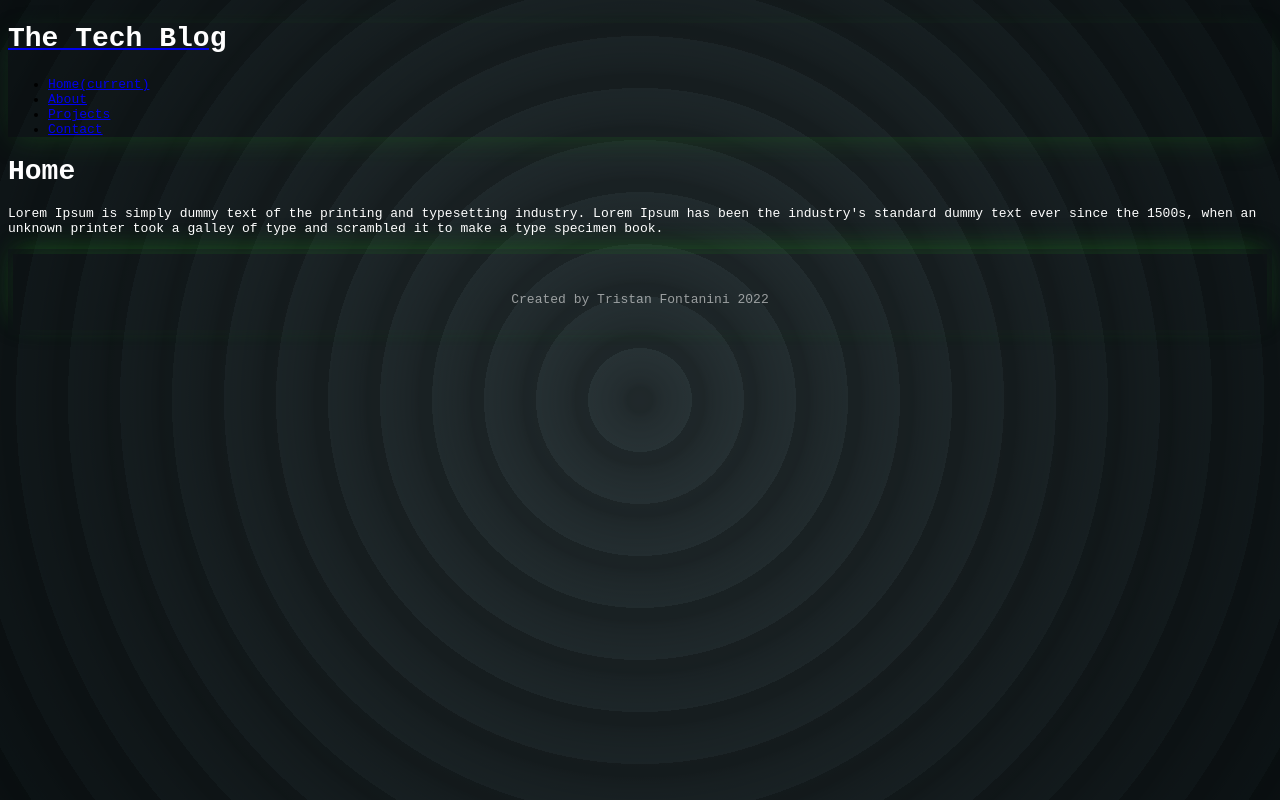
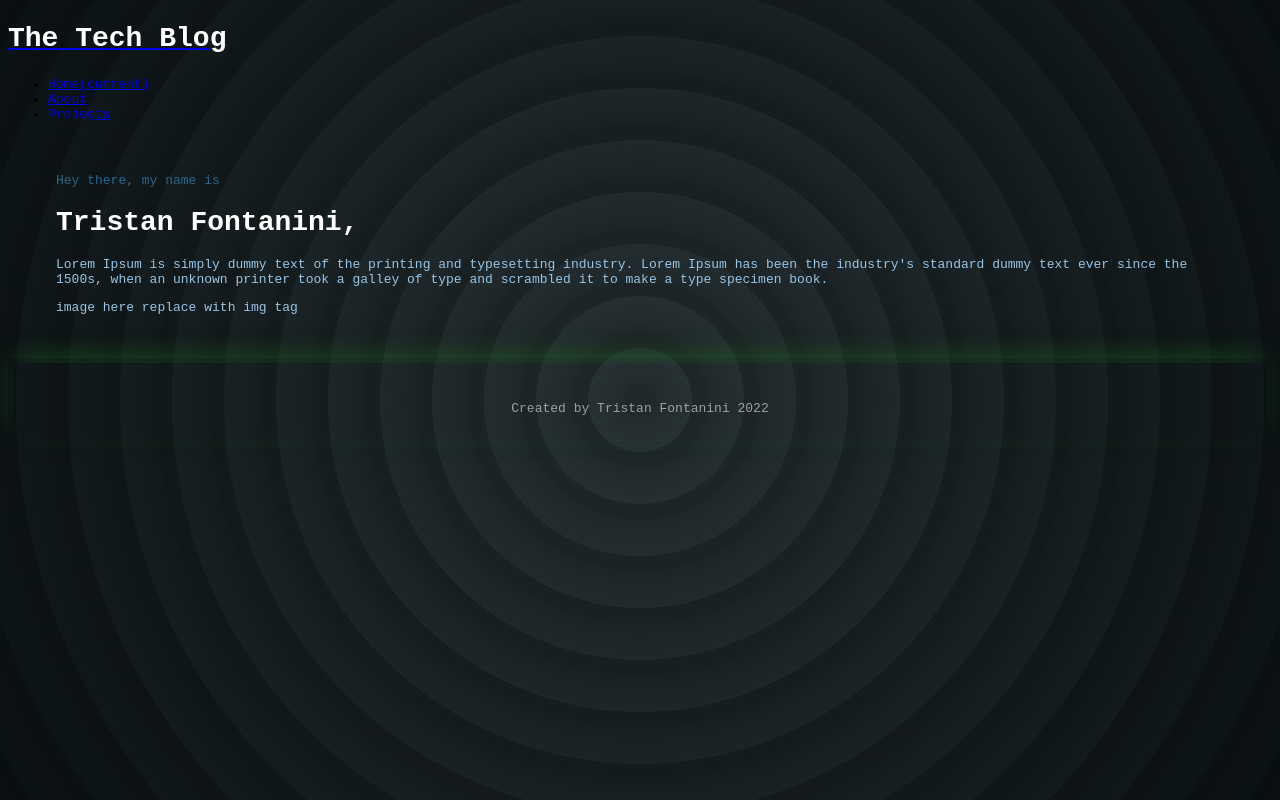
Before and after one commit to Twistedmouse/Tristan-Fontanini-Portfolio-in-React, a React (Create React App) app in the folder client/: page / in a window 1280 px wide. Built offline with nearby package versions, Linux system fonts and the light colour scheme; the HTML template or start-up script is replaced by a standard one.

Commit message:
played with some css

```diff
--- a/client/src/components/Home.jsx
+++ b/client/src/components/Home.jsx
@@ -3,16 +3,31 @@ import React from "react";
 function Home() {
   return (
     <div className="home">
-      <div class="container">
-        <div class="row align-items-center my-5">
-          <div class="col-lg-5">
-            <h1 class="font-weight-light">Home</h1>
-            <p>
-              Lorem Ipsum is simply dummy text of the printing and typesetting
-              industry. Lorem Ipsum has been the industry's standard dummy text
-              ever since the 1500s, when an unknown printer took a galley of
-              type and scrambled it to make a type specimen book.
-            </p>
+      <div class="Container">
+        <div className="grid-container">
+          <div class="row align-items-center my-5">
+            <div class="col-lg-5">
+              <div className="pTagColor">
+                <p className="pTagColor">Hey there, my name is</p>
+              </div>
+              <div className="h1ColorChange">
+                <h1 className="h1ColorChange" class="font-weight-light">
+                  Tristan Fontanini,
+                </h1>
+              </div>
+              <div className="pTag">
+                <p>
+                  Lorem Ipsum is simply dummy text of the printing and
+                  typesetting industry. Lorem Ipsum has been the industry's
+                  standard dummy text ever since the 1500s, when an unknown
+                  printer took a galley of type and scrambled it to make a type
+                  specimen book.
+                </p>
+              </div>
+              <div className="imgTag">
+                <p className="imgTag"> image here replace with img tag</p>
+              </div>
+            </div>
           </div>
         </div>
       </div>
--- a/client/src/style.css
+++ b/client/src/style.css
@@ -6,13 +6,35 @@ html {
   height: 100%;
 }
 
+.grid-container {
+  display: grid;
+  grid-template-areas:
+    '1 1 1 1 1 1'
+    '2 2 2 2 2 2'
+    '3 3 4 4 4 4';
+  gap: 10px;
+  padding: 10px;
+  padding-left: 48px;
+}
+.pTagColor { grid-area: 1; }
+.h1ColorChange { grid-area: 2; }
+.pTag { grid-area: 3; }
+.imgTag { grid-area: 4; }
+
+
 nav.navbar {
   box-shadow: -1px 8px 28px -8px rgba(30, 110, 31, 0.4);
+  /* clip-path: polygon(0 0, 0 25%, 25% 85%, 100% 100%, 100% 0); */
+  clip-path: polygon(0 0, 100% 0, 100% 20%, 100% 78%, 53% 79%, 14% 89%, 0% 80%, 0% 20%);
+  /* try to reveal the text the clip is hiding */
 }
 
 h1 {
   font-size: 28px;
   color: white;
+}
+.h1ColorChange {
+  color: rgb(16, 187, 213)
 }
 
 body {
@@ -23,7 +45,10 @@ body {
 }
 
 p {
-  color: white;
+  color: rgb(151, 197, 229);
+}
+.pTagColor{
+  color: rgb(41, 102, 143);
 }
 
 .footer {
```
